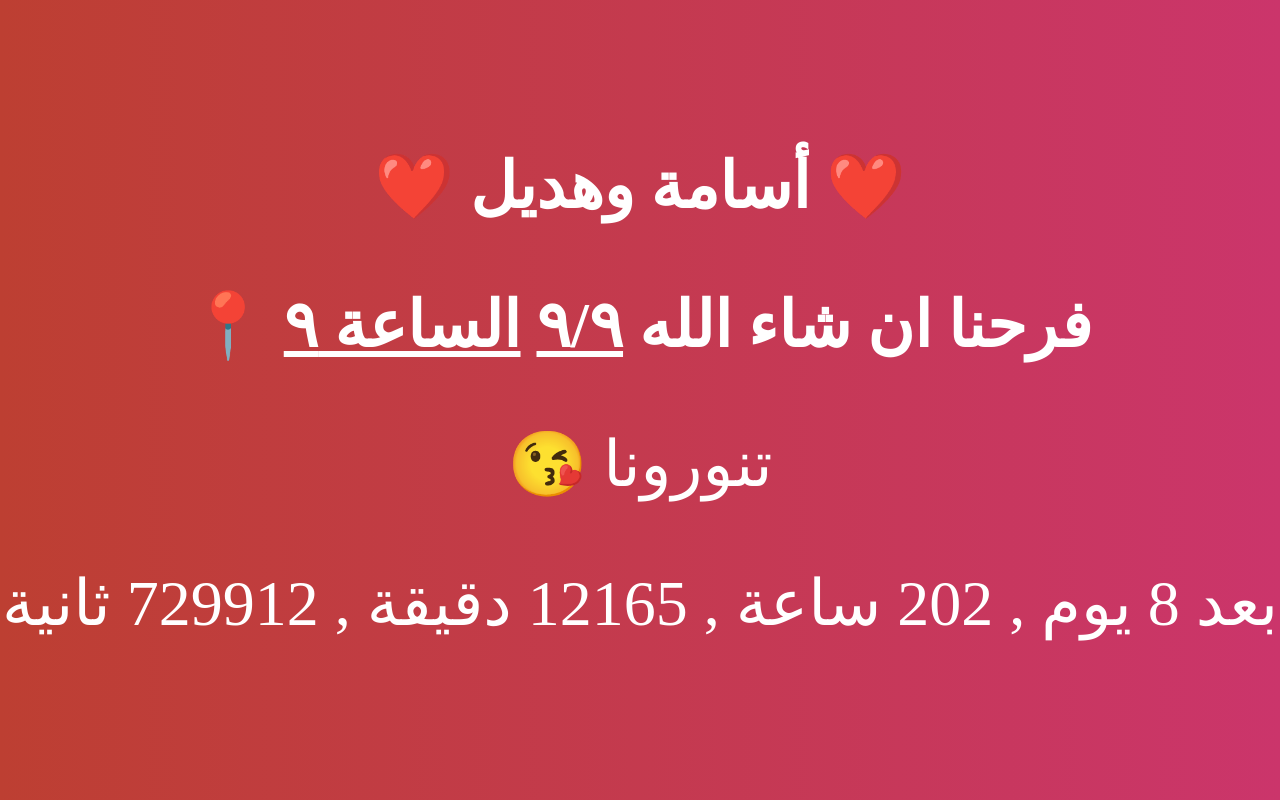
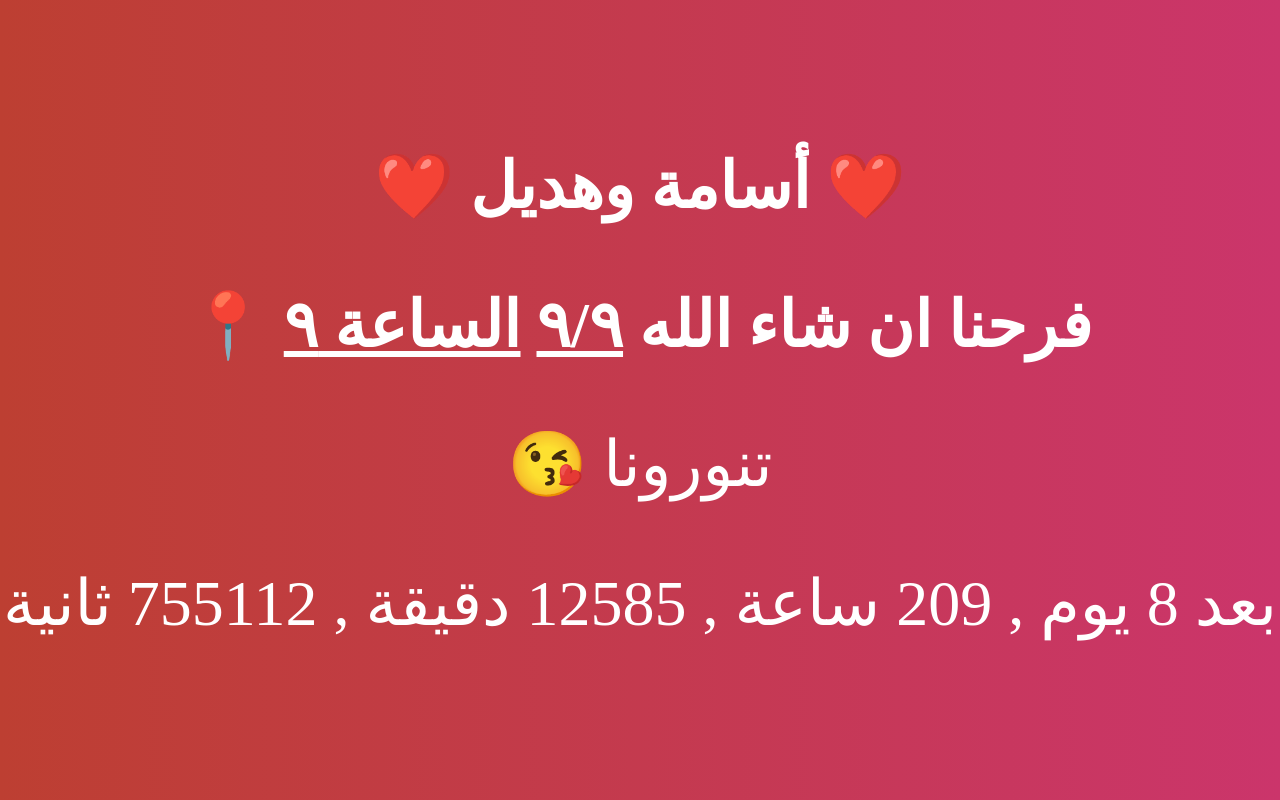
Before and after one commit to solimanware/wedding, a plain HTML site: page index.html in a window 1280 px wide. Drawn offline with Linux system fonts and the light colour scheme.

Commit message:
update safari bug and more accurate timing

```diff
--- a/index.html
+++ b/index.html
@@ -186,9 +186,9 @@
       </p>
     </div>
     <script>
-      const weddingTime = +new Date("9-9-2021");
+      const weddingTime = new Date("2021-09-09T09:00:00+02:00").getTime();
       setInterval(() => {
-        const currentTime = +new Date();
+        const currentTime = Date.now() ;
         const diffInMS = weddingTime - currentTime;
         document.getElementById("daysLeft").innerHTML = msToDays(diffInMS);
         document.getElementById("hoursLeft").innerHTML = msToHours(diffInMS);
```
